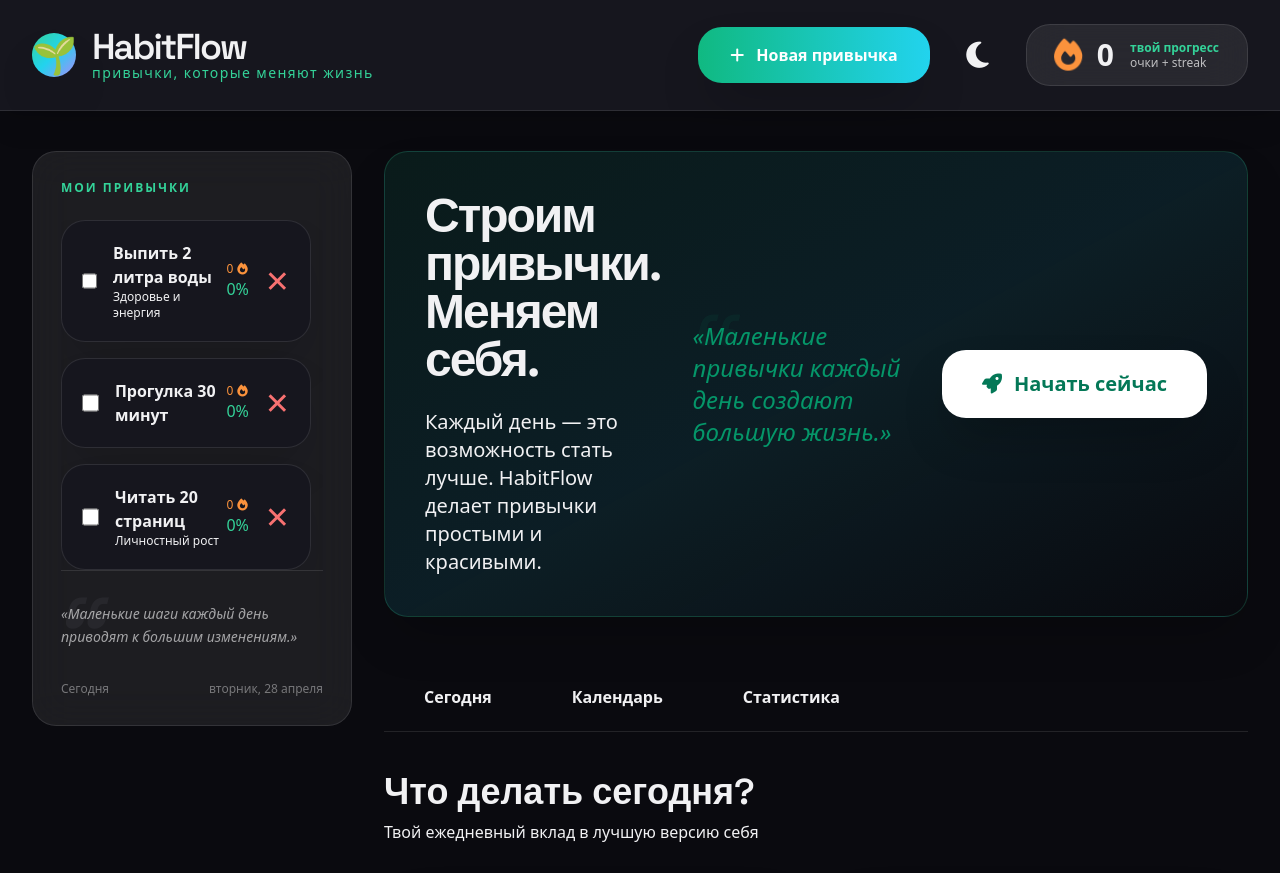
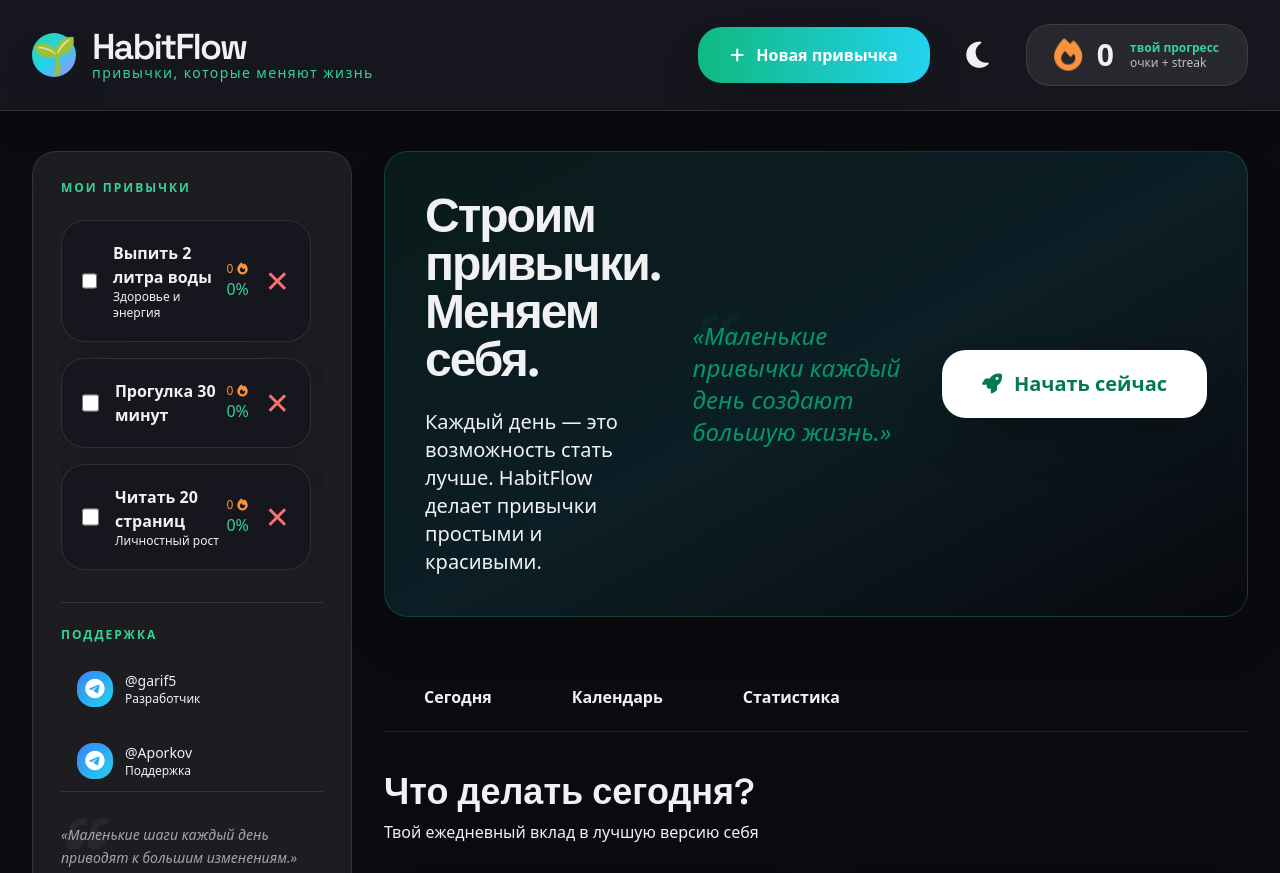
Before and after one commit to Gerasolda/site_school, a plain HTML site: page index.html in a window 1280 px wide. Shown: the top 873 px of the page. Drawn offline with nearby package versions, Linux system fonts and the light colour scheme.

Commit message:
Update index.html

```diff
--- a/index.html
+++ b/index.html
@@ -162,7 +162,35 @@
     <!-- SIDEBAR -->
     <div class="w-80 hidden lg:flex flex-col glass border border-white/10 dark:border-zinc-200 rounded-3xl p-7 h-fit sticky top-28">
       <h2 class="uppercase text-xs tracking-[2px] font-semibold text-emerald-400 mb-6">Мои привычки</h2>
-      <div id="habits-list" class="space-y-4 max-h-[calc(100vh-300px)] overflow-auto pr-3"></div>
+            <div id="habits-list" class="space-y-4 max-h-[calc(100vh-300px)] overflow-auto pr-3"></div>
+
+      <!-- БЛОК КОНТАКТОВ -->
+      <div class="mt-8 pt-6 border-t border-white/10 dark:border-zinc-200">
+        <p class="uppercase text-xs tracking-[2px] font-semibold text-emerald-400 mb-4">Поддержка</p>
+        <div class="space-y-3">
+          <a href="https://t.me/garif5" target="_blank"
+             class="flex items-center gap-3 px-4 py-3 rounded-2xl hover:bg-white/10 dark:hover:bg-zinc-100 transition-colors group">
+            <div class="w-9 h-9 bg-gradient-to-br from-blue-500 to-cyan-400 rounded-2xl flex items-center justify-center text-white text-xl">
+              <i class="fa-brands fa-telegram"></i>
+            </div>
+            <div>
+              <div class="font-medium text-sm group-hover:text-emerald-400">@garif5</div>
+              <div class="text-xs text-secondary">Разработчик</div>
+            </div>
+          </a>
+
+          <a href="https://t.me/Aporkov" target="_blank"
+             class="flex items-center gap-3 px-4 py-3 rounded-2xl hover:bg-white/10 dark:hover:bg-zinc-100 transition-colors group">
+            <div class="w-9 h-9 bg-gradient-to-br from-blue-500 to-cyan-400 rounded-2xl flex items-center justify-center text-white text-xl">
+              <i class="fa-brands fa-telegram"></i>
+            </div>
+            <div>
+              <div class="font-medium text-sm group-hover:text-emerald-400">@Aporkov</div>
+              <div class="text-xs text-secondary">Поддержка</div>
+            </div>
+          </a>
+        </div>
+      </div>
 
       <div class="mt-auto pt-8 border-t border-white/10 dark:border-zinc-200">
         <div class="quote text-sm leading-relaxed text-white/60 dark:text-zinc-700 italic">
```
